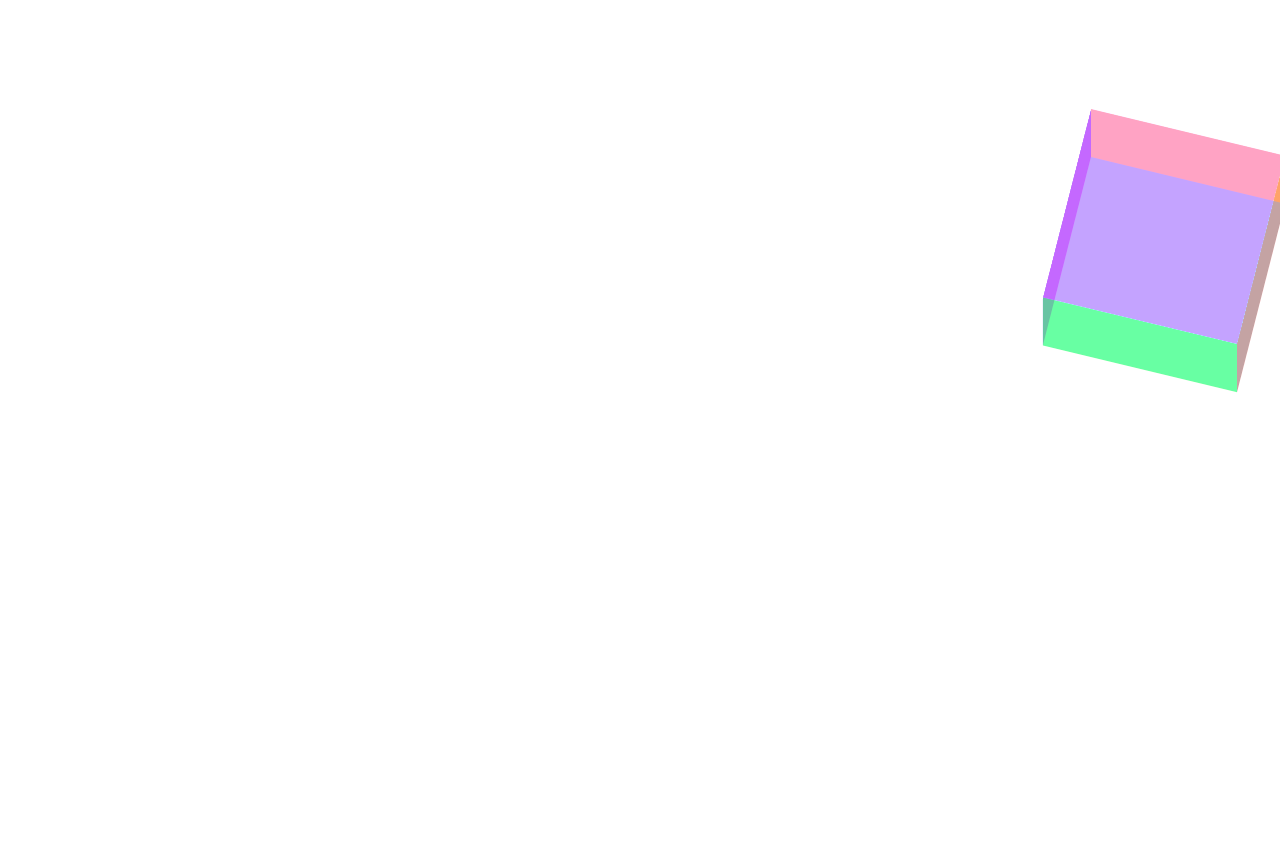
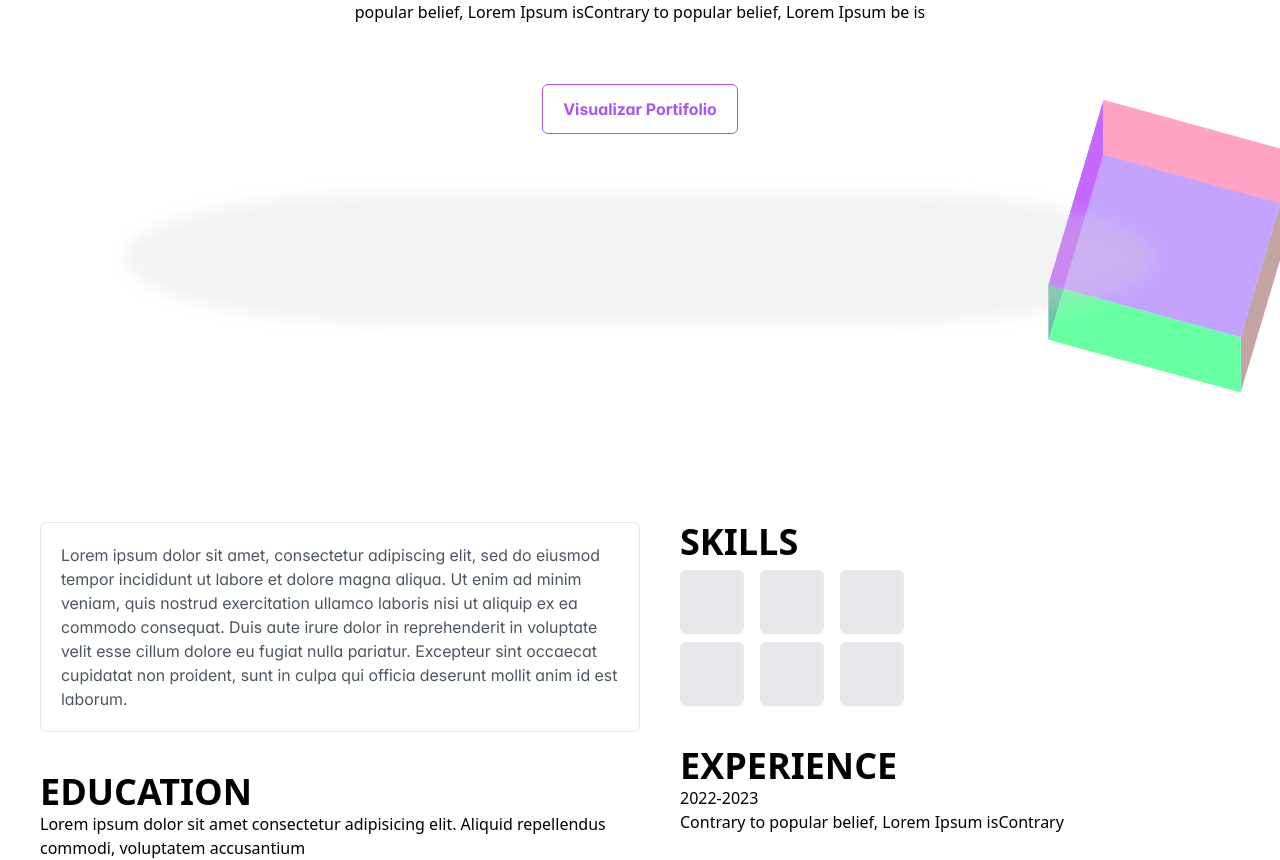
Before and after one commit to stheffanysantos/portifolio-stheffany-santos, a React (Vite) app: page / in a window 1280 px wide. Shown: the part 420-1280 px from the top of the page. Before the commit the page ends 800 px from the top, so only its background shows below. Built offline with nearby package versions, Linux system fonts and the light colour scheme.

Commit message:
feat:create component info with me, education , skills and experiance

```diff
--- a/src/App.tsx
+++ b/src/App.tsx
@@ -1,6 +1,10 @@
 import { Button } from "primereact/button";
 import { Menubar } from "primereact/menubar";
+import { Image } from 'primereact/image';
+import { Fieldset } from 'primereact/fieldset';
+import { Skeleton } from 'primereact/skeleton';
 import UseAnimationFrame from "./components/UseAnimationFrame";
+import imgTetscode from "./assets/img/img-tetscode.jpeg";
 
 export default function App() {
   const start = <p>Stheffany Santos</p>;
@@ -22,14 +26,15 @@ export default function App() {
 
   return (
     <div className="flex flex-col gap-25">
-      <UseAnimationFrame className="bottom-4 right-4" />
+      <UseAnimationFrame className="bottom-4 right-2" />
       <UseAnimationFrame className="bottom-4 top-0" />
       <Menubar
         className="flex justify-around bg-white border-none mt-"
         start={start}
         model={items}
       />
-      <div className="flex flex-col justify-center items-center gap-4">
+      {/* componete 1 */}
+      <div className="flex flex-col items-center gap-15 mt-15">
         <div className="flex flex-col justify-center items-center">
           <h1 className="text-5xl font-bold ">Contrary to popular belief,</h1>
           <h1 className="text-5xl font-bold "> Lorem Ipsum is</h1>
@@ -41,6 +46,48 @@ export default function App() {
           is
         </p>
         <Button label="Visualizar Portifolio" severity="help" outlined />
+        <div className="w-[1031px] h-[128px] bg-neutral-300 opacity-30 rounded-[50%/100%] blur-sm mx-auto" />
+      </div>
+      <div className="flex flex-row justify-center items-start gap-10 mt-25">
+        <Image src={imgTetscode} alt="Image" width="250" preview />
+        {/* educação e descrição  */}
+        <div>
+          <Fieldset className="w-[600px]">
+              <p className="m-0">
+                  Lorem ipsum dolor sit amet, consectetur adipiscing elit, sed do eiusmod tempor incididunt ut labore et dolore magna aliqua.
+                  Ut enim ad minim veniam, quis nostrud exercitation ullamco laboris nisi ut aliquip ex ea commodo
+                  consequat. Duis aute irure dolor in reprehenderit in voluptate velit esse cillum dolore eu fugiat nulla pariatur.
+                  Excepteur sint occaecat cupidatat non proident, sunt in culpa qui officia deserunt mollit anim id est laborum.
+              </p>
+          </Fieldset>
+          <div className="w-[600px] mt-10">
+            <h1 className="text-4xl font-bold">EDUCATION</h1>
+            <p className="m-0">Lorem ipsum dolor sit amet consectetur adipisicing elit. Aliquid repellendus commodi, voluptatem accusantium </p>
+          </div>
+        </div>
+        {/* skills e experiencias */}
+        <div>
+          <div>
+            <h1 className="text-4xl font-bold">SKILLS</h1>
+            <div className="flex flex-col gap-2 mt-2">
+              <div className="flex flex-row gap-2">
+                <Skeleton size="4rem" className="mr-2"></Skeleton>
+                <Skeleton size="4rem" className="mr-2"></Skeleton>
+                <Skeleton size="4rem" className="mr-2"></Skeleton>
+              </div>
+              <div className="flex flex-row gap-2">
+                <Skeleton size="4rem" className="mr-2"></Skeleton>
+                <Skeleton size="4rem" className="mr-2"></Skeleton>
+                <Skeleton size="4rem" className="mr-2"></Skeleton>
+              </div>
+            </div>
+          </div>
+          <div className="w-[600px] mt-10">
+            <h1 className="text-4xl font-bold">EXPERIENCE</h1>
+            <h4>2022-2023</h4>
+            <p>Contrary to popular belief, Lorem Ipsum isContrary </p>
+          </div>
+        </div>
       </div>
     </div>
   );
```
Also changed, not shown: src/assets/img/img-tetscode.jpeg (added).
